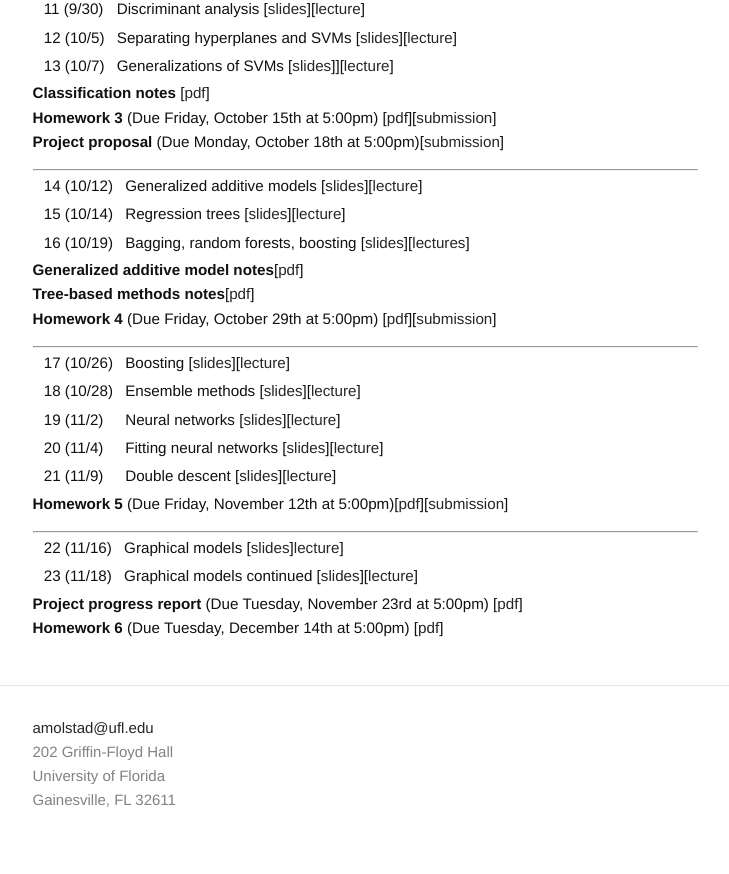
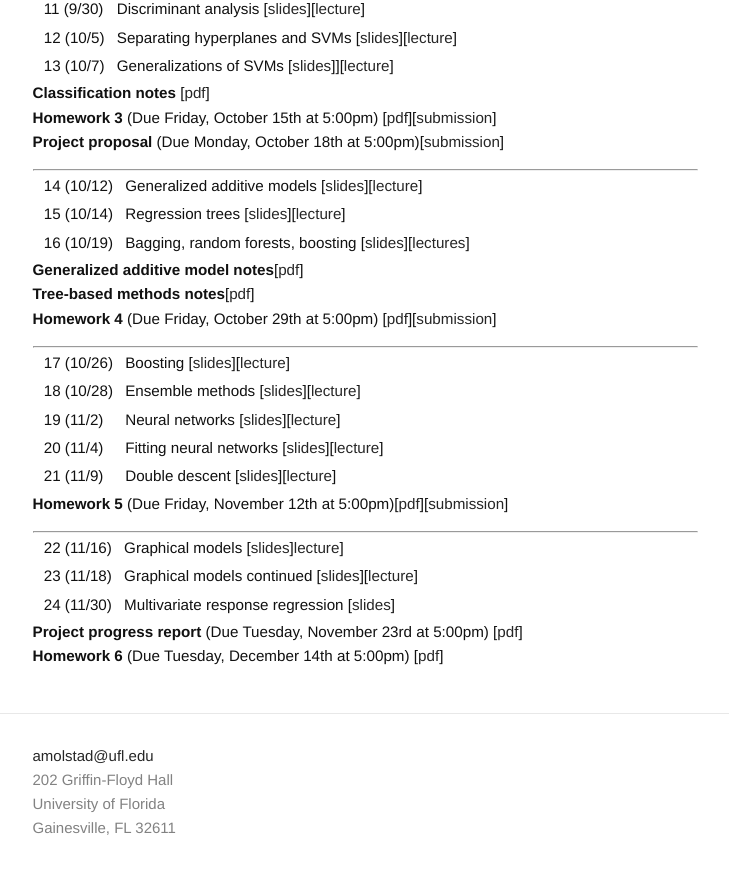
Before and after one commit to ajmolstad/ajmolstad.github.io, a Jekyll site: the page built from F21_STA7934.md, in a window 1280 px wide and 900 px high, scrolled down 734 px. Shown: the top 874 px of the window, without its empty margins (275-1004 px from the left). Built offline with Jekyll 4.4.1, drawn with Linux system fonts in a browser that asks for light colours.

Commit message:
Update F21_STA7934.md

```diff
--- a/F21_STA7934.md
+++ b/F21_STA7934.md
@@ -77,6 +77,7 @@ Note that you must be logged into your UFL eLearning account to access course ma
 
 || 22 (11/16) || Graphical models [[slides](https://ufl.instructure.com/files/64142315/download?download_frd=1)][lecture](https://ufl.instructure.com/courses/437665/files?preview=64186275)]||
 || 23 (11/18) || Graphical models continued [[slides](https://ufl.instructure.com/files/64192144/download?download_frd=1)][[lecture](https://ufl.instructure.com/courses/437665/files?preview=64198773)] ||
+|| 24 (11/30) || Multivariate response regression [[slides](https://ufl.instructure.com/files/64486033/download?download_frd=1)] ||
 
 **Project progress report** (Due Tuesday, November 23rd at 5:00pm) [[pdf](https://ufl.instructure.com/courses/437665/assignments/4945276)]
 **Homework 6** (Due Tuesday, December 14th at 5:00pm) [[pdf](https://ufl.instructure.com/files/64258409/download?download_frd=1)]
```
